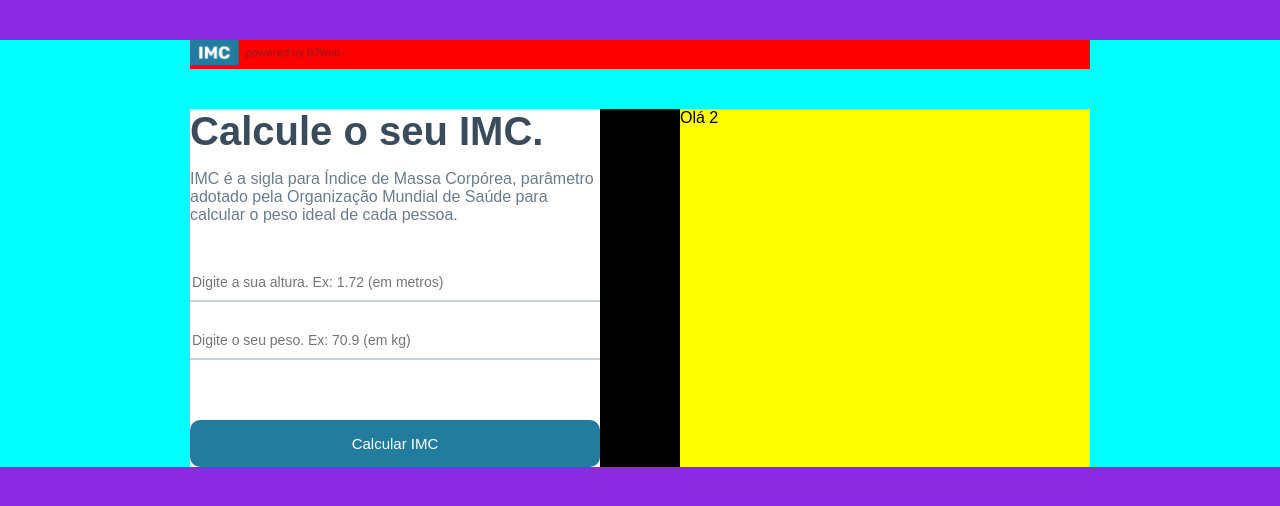
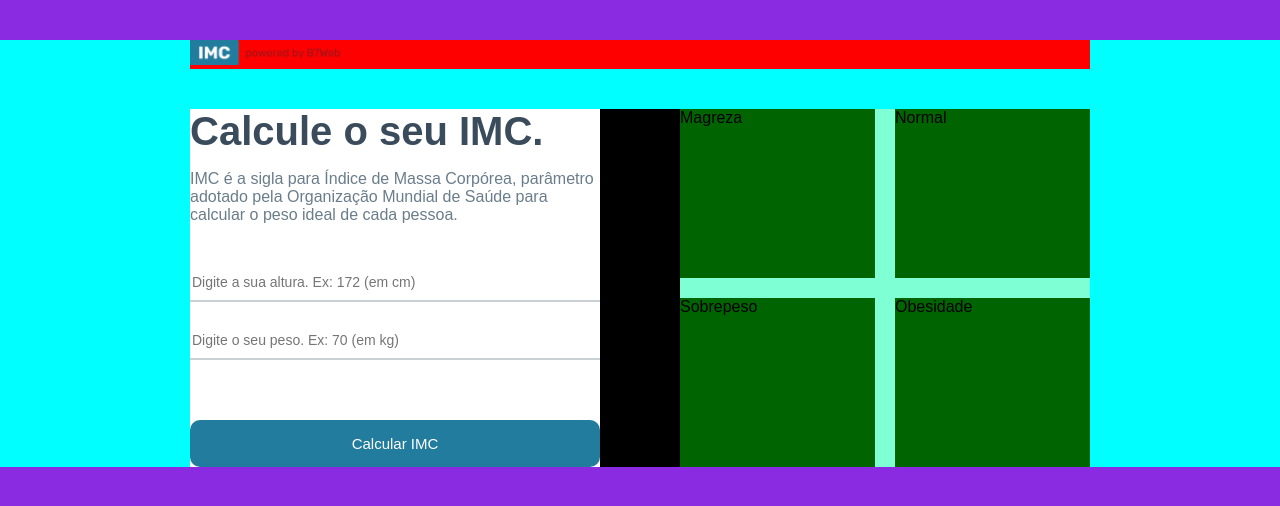
Before and after one commit to theleally/react-calculadora-imc, a React (Create React App) app: page / in a window 1280 px wide. Shown: the top 506 px of the page. Built offline with nearby package versions, Linux system fonts and the light colour scheme.

Commit message:
Helper IMC done

```diff
--- a/src/App.module.css
+++ b/src/App.module.css
@@ -69,8 +69,21 @@ body {
   opacity: 0.8;
 }
 
-.rightSide {
+.container .rightSide {
   flex: 1;
   margin-left: 40px;
+  display: flex;
   background-color: yellow;
 }
+
+.container .rightSide .grid {
+  flex: 1;
+  display: grid;
+  grid-template-columns: repeat(2, 1fr);
+  gap: 20px;
+  background-color: aquamarine;
+}
+
+.container .rightSide .grid .categories {
+  background-color: darkgreen;
+}
--- a/src/App.tsx
+++ b/src/App.tsx
@@ -1,6 +1,7 @@
 import { useState } from "react";
 import styles from "./App.module.css";
 import logoImage from "./assets/powered.png";
+import { categories, calculateIMC } from "./helpers/imc";
 
 const App = () => {
   const [heightField, setHeightField] = useState<number>(0);
@@ -30,19 +31,27 @@ const App = () => {
           </p>
           <input
             type="number"
-            placeholder="Digite a sua altura. Ex: 1.72 (em metros)"
+            placeholder="Digite a sua altura. Ex: 172 (em cm)"
             value={heightField > 0 ? heightField : ""}
             onChange={(e) => setHeightField(e.target.valueAsNumber)}
           />
           <input
             type="number"
-            placeholder="Digite o seu peso. Ex: 70.9 (em kg)"
+            placeholder="Digite o seu peso. Ex: 70 (em kg)"
             value={weightField > 0 ? weightField : ""}
             onChange={(e) => setWeightField(e.target.valueAsNumber)}
           />
           <button onClick={handleCalculateButton}>Calcular IMC</button>
         </div>
-        <div className={styles.rightSide}>Olá 2</div>
+        <div className={styles.rightSide}>
+          <div className={styles.grid}>
+            {categories.map((item, key) => (
+              <div className={styles.categories} key={key}>
+                {item.name}
+              </div>
+            ))}
+          </div>
+        </div>
       </div>
     </div>
   );
--- /dev/null
+++ b/src/helpers/imc.ts
@@ -0,0 +1,26 @@
+export type Category = {
+  name: string;
+  color: string;
+  icon: "down" | "up";
+  imc: number[];
+  yourImc?: number;
+};
+
+export const categories: Category[] = [
+  { name: "Magreza", color: "#96a3ab", icon: "down", imc: [0, 18.5] },
+  { name: "Normal", color: "#0ead69", icon: "up", imc: [18.6, 24.9] },
+  { name: "Sobrepeso", color: "#e2b039", icon: "down", imc: [25, 30] },
+  { name: "Obesidade", color: "#c3423f", icon: "down", imc: [30.1, 99] },
+];
+
+export const calculateIMC = (weight: number, height: number) => {
+  const imc = weight / (height * height);
+
+  for (let i in categories) {
+    if (imc >= categories[i].imc[0] && imc <= categories[i].imc[1]) {
+      categories[i].yourImc = imc;
+      return categories[i];
+    }
+  }
+  return null;
+};
```
